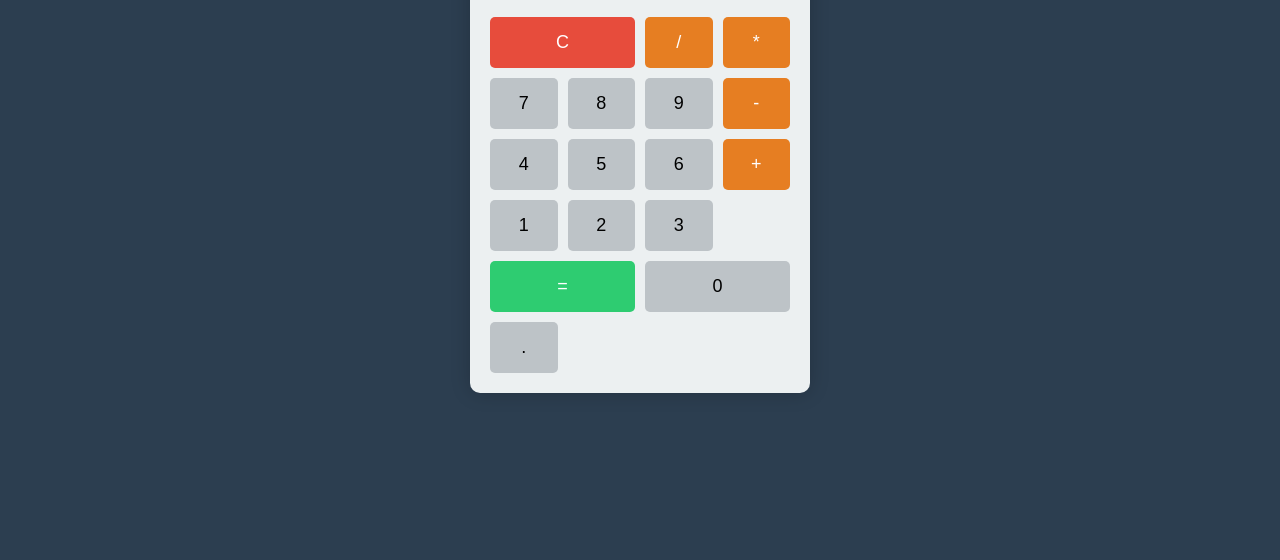
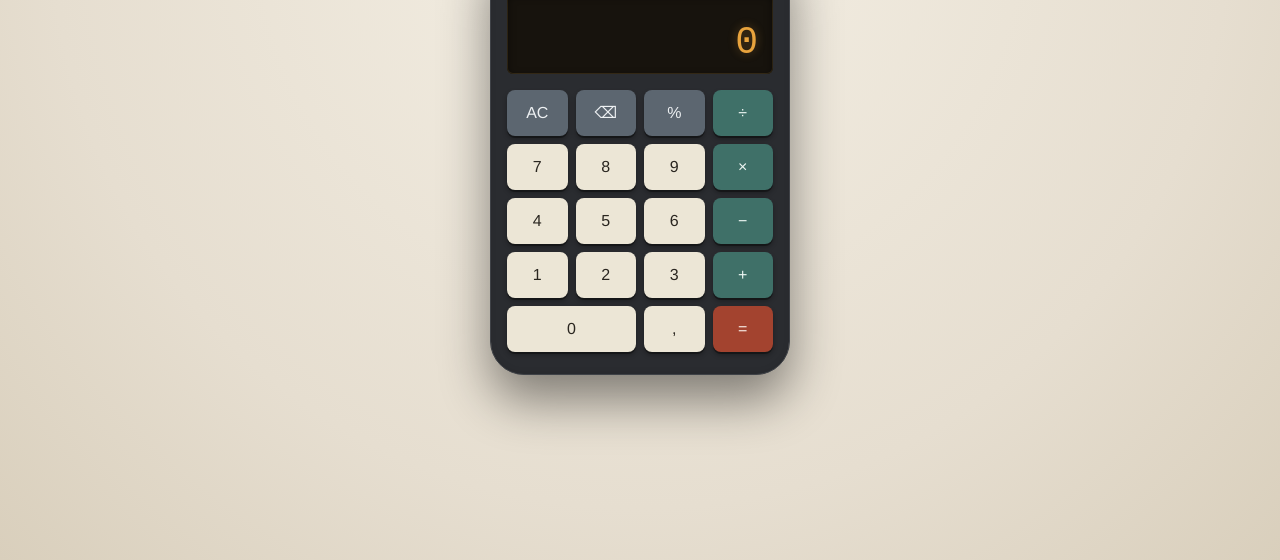
Before and after one commit to Parsival777/calculadora_chidateam1, a plain HTML site: page index.html in a window 1280 px wide. Shown: the part 240-800 px from the top of the page. Drawn offline with Linux system fonts and the light colour scheme.

Commit message:
Update index.html
- Cambié el color de las teclas para que coincidiera con el código real (crema, verde, gris, rojo)
- Corregí el ícono de borrar por la palabra "DEL" porque no se veía bien
- Acomodé el teclado en 4 columnas x 5 filas, sin los huecos vacíos que tenía el wireframe original
- Agregué la pantalla simulada con fondo oscuro
- Actualicé el texto de referencia de zonas
- Pasé el archivo de PDF a Word

```diff
--- a/index.html
+++ b/index.html
@@ -5,174 +5,291 @@
 <meta name="viewport" content="width=device-width, initial-scale=1.0">
 <title>Calculadora</title>
 <style>
-        body {
-            font-family: Arial, sans-serif;
-            display: flex;
-            justify-content: center;
+  :root{
+    --body-color: #2a2c30;
+    --body-edge: #3f4247;
+    --screen-bg: #17130d;
+    --screen-ink: #e8a33d;
+    --key-num: #ece6d6;
+    --key-num-text: #2a2620;
+    --key-fn: #5c6670;
+    --key-fn-text: #eef1f3;
+    --key-op: #3f7068;
+    --key-op-text: #eef6f3;
+    --key-eq: #a3432f;
+    --key-eq-text: #f7ece6;
+  }
+
+  *{ box-sizing: border-box; }
+
+  body{
+    margin:0;
+    min-height:100vh;
+    display:flex;
+    align-items:center;
+    justify-content:center;
+    background: radial-gradient(ellipse at 50% 20%, #f4efe4 0%, #e6ded0 65%, #d9cfbc 100%);
+    font-family: 'Helvetica Neue', Arial, sans-serif;
+    padding: 30px 16px;
+  }
+
+  /* ---- calculator body silhouette ---- */
+  .calc{
+    width: 300px;
+    max-width: 100%;
+    background: var(--body-color);
+    border: 1px solid var(--body-edge);
+    border-radius: 22px 22px 34px 34px;
+    padding: 18px 16px 22px;
+    box-shadow:
+      0 25px 50px rgba(0,0,0,0.45),
+      inset 0 1px 0 rgba(255,255,255,0.5),
+      inset 0 -2px 6px rgba(0,0,0,0.06);
+    position: relative;
+  }
+
+  /* solar strip + brand row */
+  .top-row{
+    display:flex;
+    justify-content: space-between;
     align-items: center;
-            height: 100vh;
-            background-color: #2c3e50;
-            margin: 0;
+    padding: 2px 4px 12px;
   }
-        .calculator {
-            background-color: #ecf0f1;
-            padding: 20px;
-            border-radius: 10px;
-            box-shadow: 0px 0px 20px rgba(0, 0, 0, 0.2);
-            width: 300px;
+  .solar{
+    width: 74px;
+    height: 14px;
+    border-radius: 2px;
+    background: repeating-linear-gradient(
+      90deg, #14181d 0, #14181d 8px, #263038 8px, #263038 9px
+    );
+    box-shadow: inset 0 0 0 1px #0c0e10;
   }
-        .display {
-            width: 100%;
-            height: 50px;
-            background-color: #34495e;
-            color: #fff;
+  .brand{
+    font-size: 11px;
+    letter-spacing: 0.5px;
+    color: #8b8f94;
+    font-style: italic;
+  }
+
+  /* screen */
+  .screen{
+    background: var(--screen-bg);
+    border-radius: 6px;
+    padding: 14px 14px 10px;
+    box-shadow: inset 0 3px 8px rgba(0,0,0,0.55), inset 0 0 0 1px #3a2e18;
+    margin-bottom: 16px;
+  }
+  .screen .prev{
     text-align: right;
-            font-size: 24px;
-            border: none;
-            border-radius: 5px;
-            padding: 10px;
-            box-sizing: border-box;
-            margin-bottom: 20px;
+    font-size: 13px;
+    color: #9a6a26;
+    min-height: 16px;
+    font-family: 'Courier New', monospace;
   }
-        .buttons {
+  .screen .current{
+    text-align: right;
+    font-size: 38px;
+    color: var(--screen-ink);
+    font-family: 'Courier New', monospace;
+    letter-spacing: 1px;
+    word-break: break-all;
+    line-height: 1.1;
+    font-variant-numeric: tabular-nums;
+    text-shadow: 0 0 10px rgba(232,163,61,0.35);
+  }
+
+  /* keys */
+  .pad{
     display: grid;
     grid-template-columns: repeat(4, 1fr);
-            gap: 10px;
+    gap: 8px;
   }
-        button {
-            padding: 15px;
-            font-size: 18px;
+
+  button{
     border: none;
-            border-radius: 5px;
-            background-color: #bdc3c7;
+    height: 46px;
+    border-radius: 8px;
+    font-size: 16px;
+    font-family: inherit;
+    font-weight: 500;
     cursor: pointer;
-            transition: background-color 0.2s;
+    background: var(--key-fn);
+    color: var(--key-fn-text);
+    box-shadow: 0 2px 0 rgba(0,0,0,0.35), 0 3px 5px rgba(0,0,0,0.3);
+    transition: transform 0.05s ease, box-shadow 0.05s ease;
   }
-        button:hover {
-            background-color: #95a5a6;
+  button:active{
+    transform: translateY(2px);
+    box-shadow: 0 0 0 rgba(0,0,0,0.35), 0 1px 2px rgba(0,0,0,0.25);
   }
-        .operator {
-            background-color: #e67e22;
-            color: white;
+
+  button.num{
+    background: var(--key-num);
+    color: var(--key-num-text);
   }
-        .operator:hover {
-            background-color: #d35400;
+
+  button.op{
+    background: var(--key-op);
+    color: var(--key-op-text);
   }
-        .clear {
-            background-color: #e74c3c;
-            color: white;
-            grid-column: span 2;
+
+  button.eq{
+    background: var(--key-eq);
+    color: var(--key-eq-text);
   }
-        .clear:hover {
-            background-color: #c0392b;
-        }
-        .equal {
-            background-color: #2ecc71;
-            color: white;
-            grid-column: span 2;
-        }
-        .equal:hover {
-            background-color: #27ae60;
+
+  button.zero{ grid-column: span 2; }
+
+  @media (max-width: 340px){
+    .calc{ width: 260px; }
+    button{ height: 40px; font-size: 14px; }
+    .screen .current{ font-size: 30px; }
   }
 </style>
 </head>
 <body>
 
-    <div class="calculator">
-        <input type="text" class="display" id="display" disabled>
-        <div class="buttons">
-            <button class="clear" onclick="clearDisplay()">C</button>
-            <button class="operator" onclick="appendOperator('/')">/</button>
-            <button class="operator" onclick="appendOperator('*')">*</button>
+<div class="calc">
+  <div class="top-row">
+    <div class="solar"></div>
+    <div class="brand">SC-100</div>
+  </div>
 
-            <button onclick="appendNumber('7')">7</button>
-            <button onclick="appendNumber('8')">8</button>
-            <button onclick="appendNumber('9')">9</button>
-            <button class="operator" onclick="appendOperator('-')">-</button>
+  <div class="screen">
+    <div class="prev" id="prev">&nbsp;</div>
+    <div class="current" id="current">0</div>
+  </div>
 
-            <button onclick="appendNumber('4')">4</button>
-            <button onclick="appendNumber('5')">5</button>
-            <button onclick="appendNumber('6')">6</button>
-            <button class="operator" onclick="appendOperator('+')">+</button>
+  <div class="pad">
+    <button data-action="clear">AC</button>
+    <button data-action="back">⌫</button>
+    <button data-action="percent">%</button>
+    <button class="op" data-action="divide">÷</button>
 
-            <button onclick="appendNumber('1')">1</button>
-            <button onclick="appendNumber('2')">2</button>
-            <button onclick="appendNumber('3')">3</button>
-            <button class="equal" onclick="calculate()">=</button>
+    <button class="num" data-num="7">7</button>
+    <button class="num" data-num="8">8</button>
+    <button class="num" data-num="9">9</button>
+    <button class="op" data-action="multiply">×</button>
 
-            <button onclick="appendNumber('0')" style="grid-column: span 2;">0</button>
-            <button onclick="appendNumber('.')">.</button>
+    <button class="num" data-num="4">4</button>
+    <button class="num" data-num="5">5</button>
+    <button class="num" data-num="6">6</button>
+    <button class="op" data-action="subtract">−</button>
+
+    <button class="num" data-num="1">1</button>
+    <button class="num" data-num="2">2</button>
+    <button class="num" data-num="3">3</button>
+    <button class="op" data-action="add">+</button>
+
+    <button class="num zero" data-num="0">0</button>
+    <button class="num" data-action="decimal">,</button>
+    <button class="eq" data-action="equals">=</button>
   </div>
 </div>
 
 <script>
-        const display = document.getElementById('display');
+(function(){
+  const currentEl = document.getElementById('current');
+  const prevEl = document.getElementById('prev');
 
-        function appendNumber(number) {
-            display.value += number;
+  let current = "0";
+  let stored = null;
+  let pendingOp = null;
+  let justEquals = false;
+  const symbols = { add:'+', subtract:'−', multiply:'×', divide:'÷' };
+
+  function fmt(n){
+    if (!isFinite(n)) return "Error";
+    let s = n.toString();
+    if (s.length > 12) s = parseFloat(n.toPrecision(10)).toString();
+    return s.replace('.', ',');
+  }
+  function toNumber(s){ return parseFloat(s.replace(',', '.')); }
+
+  function render(){
+    currentEl.textContent = current;
+    prevEl.textContent = (pendingOp && stored !== null) ? fmt(stored) + ' ' + symbols[pendingOp] : '\u00A0';
   }
 
-        function appendOperator(operator) {
-            const lastChar = display.value.slice(-1);
-            if (['+', '-', '*', '/'].includes(lastChar)) {
-                display.value = display.value.slice(0, -1) + operator;
-            } else {
-                display.value += operator;
-            }
+  function inputNum(d){
+    if (justEquals){ current = "0"; justEquals = false; }
+    if (current === "0" && d !== ','){ current = d; }
+    else if (d === ','){ if (!current.includes(',')) current += ','; }
+    else { if (current.replace(',', '').length >= 12) return; current += d; }
+    render();
   }
 
-        function clearDisplay() {
-            display.value = '';
+  function backspace(){
+    current = current.length <= 1 ? "0" : current.slice(0, -1);
+    render();
   }
 
-        function calculate() {
-            try {
-                if (display.value === '') return;
-                const result = eval(display.value);
-                if (result === Infinity) {
-                    display.value = 'Infinity';
-                } else if (isNaN(result)) {
-                    display.value = 'Error';
-                    setTimeout(clearDisplay, 1500);
-                } else {
-                    display.value = result;
-                }
-            } catch (error) {
-                display.value = 'Error';
-                setTimeout(clearDisplay, 1500);
-            }
+  function clearAll(){
+    current = "0"; stored = null; pendingOp = null; justEquals = false;
+    render();
   }
 
-
-        document.addEventListener('keydown', (event) => {
-            const key = event.key;
-
-
-            if (key === 'Enter') {
-                event.preventDefault();
+  function percent(){
+    current = fmt(toNumber(current) / 100);
+    render();
   }
 
-
-            if (/[0-9\.]/.test(key)) {
-                appendNumber(key);
+  function setOp(op){
+    if (pendingOp && stored !== null && !justEquals) compute();
+    stored = toNumber(current);
+    pendingOp = op;
+    justEquals = false;
+    current = "0";
+    render();
   }
 
-            else if (['+', '-', '*', '/'].includes(key)) {
-                appendOperator(key);
+  function compute(){
+    if (pendingOp === null || stored === null) return;
+    const a = stored, b = toNumber(current);
+    let r;
+    switch(pendingOp){
+      case 'add': r = a + b; break;
+      case 'subtract': r = a - b; break;
+      case 'multiply': r = a * b; break;
+      case 'divide': r = b === 0 ? NaN : a / b; break;
+    }
+    current = fmt(r);
+    stored = null;
+    pendingOp = null;
+    justEquals = true;
+    render();
   }
 
-            else if (key === 'Enter' || key === '=') {
-                calculate();
-            }
+  document.querySelectorAll('[data-num]').forEach(b=>{
+    b.addEventListener('click', ()=> inputNum(b.dataset.num));
+  });
+  document.querySelectorAll('[data-action]').forEach(b=>{
+    b.addEventListener('click', ()=>{
+      const a = b.dataset.action;
+      if (['add','subtract','multiply','divide'].includes(a)) setOp(a);
+      else if (a === 'equals') compute();
+      else if (a === 'clear') clearAll();
+      else if (a === 'back') backspace();
+      else if (a === 'percent') percent();
+      else if (a === 'decimal') inputNum(',');
+    });
+  });
 
-            else if (key === 'Escape' || key.toLowerCase() === 'c') {
-                clearDisplay();
-            }
+  document.addEventListener('keydown', (e)=>{
+    if (e.key >= '0' && e.key <= '9') inputNum(e.key);
+    else if (e.key === '.' || e.key === ',') inputNum(',');
+    else if (e.key === '+') setOp('add');
+    else if (e.key === '-') setOp('subtract');
+    else if (e.key === '*') setOp('multiply');
+    else if (e.key === '/'){ e.preventDefault(); setOp('divide'); }
+    else if (e.key === 'Enter' || e.key === '=') compute();
+    else if (e.key === 'Backspace') backspace();
+    else if (e.key === 'Escape') clearAll();
+  });
 
-            else if (key === 'Backspace') {
-                display.value = display.value.slice(0, -1);
-            }
-        });
+  render();
+})();
 </script>
+
 </body>
 </html>
```
Lines whose indentation alone changed are shown as unchanged.
